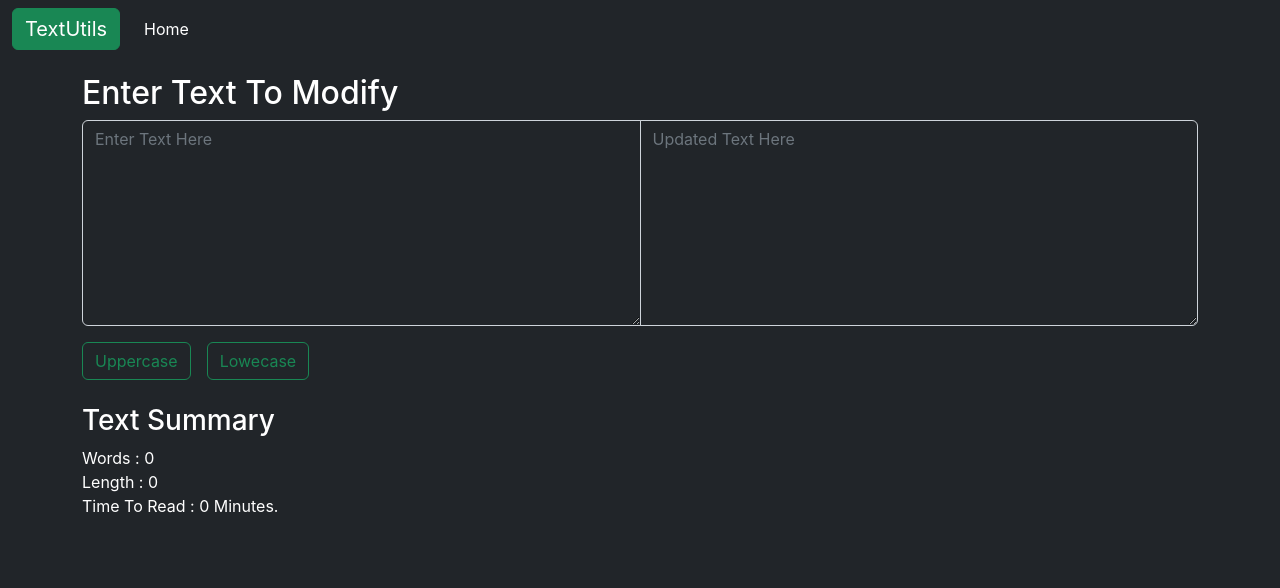
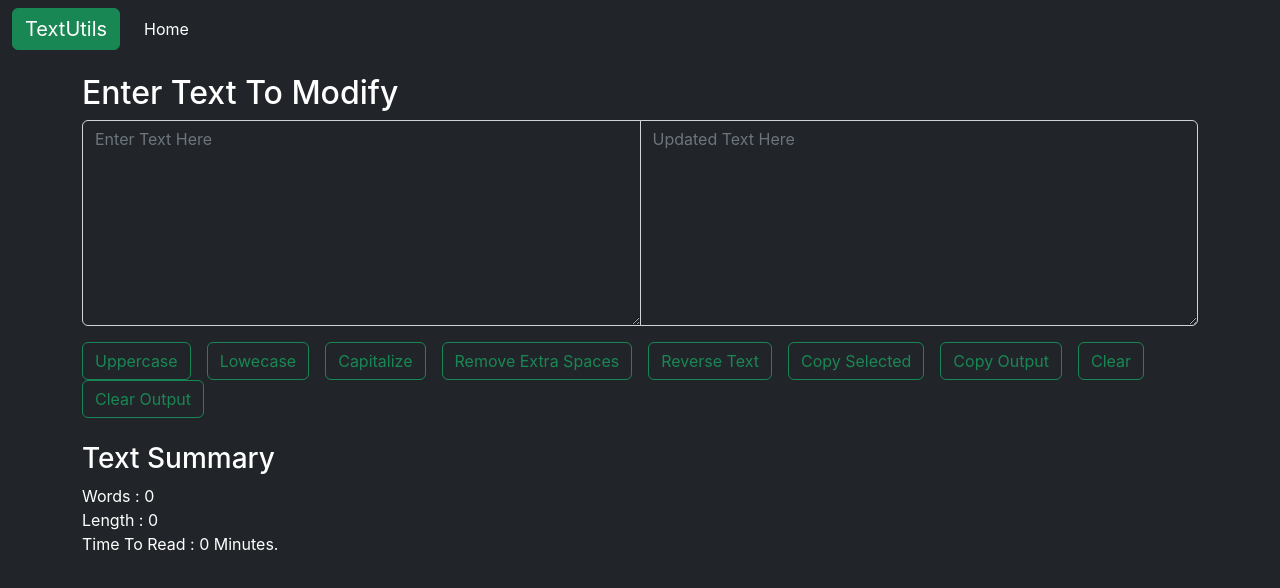
Before and after one commit to prajyot1398/textutils, a React (Create React App) app: page / in a window 1280 px wide. Shown: the top 588 px of the page. Built offline with nearby package versions, Linux system fonts and the light colour scheme.

Commit message:
New Functionalities Added

```diff
--- a/public/index.html
+++ b/public/index.html
@@ -1,5 +1,5 @@
 <!DOCTYPE html>
-<html lang="en" class="bg-dark">
+<html lang="en">
   <head>
     <meta charset="utf-8" />
     <link rel="icon" href="%PUBLIC_URL%/favicon.ico" />
@@ -24,7 +24,7 @@
       work correctly both with client-side routing and a non-root public URL.
       Learn how to configure a non-root public URL by running `npm run build`.
     -->
-    <title>React App</title>
+    <title>TextUtils</title>
     <link href="https://cdn.jsdelivr.net/npm/bootstrap@5.2.0/dist/css/bootstrap.min.css" rel="stylesheet" integrity="sha384-gH2yIJqKdNHPEq0n4Mqa/HGKIhSkIHeL5AyhkYV8i59U5AR6csBvApHHNl/vI1Bx" crossorigin="anonymous">
   </head>
   <body>
--- a/src/components/App.js
+++ b/src/components/App.js
@@ -1,13 +1,22 @@
 
 import Navbar from "./Navbar";
 import TextForm from "./TextForm";
+import {useState} from 'react'
 
 function App() {
+
+  const [bgColor, /*setBgColor*/] = useState({
+    backgroundColor : "RGBA(33,37,41)",
+    height:"auto",
+    overflow:"auto",
+    minHeight: "100vh"
+})
+
   return (
-    <>
+    <div  style={bgColor}>
       <Navbar title="TextUtils"/>
       <TextForm/>
-    </>
+    </div>
   );
 }
 
--- a/src/components/Navbar.js
+++ b/src/components/Navbar.js
@@ -1,9 +1,24 @@
 import PropTypes from 'prop-types'
+//import { useState } from 'react';
+
 
 function Navbar(props) {
+
+    // const [modeText, setModeText] = useState("Enable White Mode")
+
+    // const changeColorMode = () => {
+    //     if(modeText === "Enable White Mode") {
+    //         setModeText("Enable Dark Mode");
+    //         Common.changeColorMode("Enable White Mode");
+    //     } else {
+    //         setModeText("Enable White Mode");
+    //         Common.changeColorMode("Enable Dark Mode");
+    //     }
+    // }
+
     return (
         // <nav className="navbar navbar-expand-lg navbar-dark bg-primary">
-        <nav className="navbar navbar-expand-lg navbar-dark bg-dark">
+        <nav className="navbar navbar-expand-lg navbar-dark">
             <div className="container-fluid">
                 <a className="navbar-brand btn btn-success" href="/">{props.title}</a>
                 <button className="navbar-toggler" type="button" data-bs-toggle="collapse" data-bs-target="/navbarSupportedContent" aria-controls="navbarSupportedContent" aria-expanded="false" aria-label="Toggle navigation">
@@ -19,6 +34,7 @@ function Navbar(props) {
                         <input className="form-control me-2" type="search" placeholder="Search" aria-label="Search"/>
                             <button className="btn btn-outline-success" type="submit">Search</button>
                     </form> */}
+                    {/* <button onClick={changeColorMode} className="d-flex btn btn-outline-success">{modeText}</button> */}
                 </div>
             </div>
         </nav>
--- a/src/components/TextForm.js
+++ b/src/components/TextForm.js
@@ -6,13 +6,119 @@ export default function TextForm() {
   //useState is the hook from react
   const [text1, setText1] = useState();
   const [text2, setText2] = useState();
+  const [textColor, /*setTextColor*/] = useState({
+    color : "white",
+    backgroundColor : "RGBA(33,37,41)"
+  })
 
+  //When Uppercase is clicked
   const onUpperClicked = () => {
-    setText2(text1.toUpperCase())
+    if(checkValidText(text1)) {
+      if(checkValidText(text2) && text1.split(/[ ]+/).join().toLowerCase() === text2.split(" ").join().toLowerCase()) {
+        setText2(text2.toUpperCase());
+      }else {
+        setText2(text1.toUpperCase())
+      }
+    }else {
+      alert("Invalid Input Text !");
+    }
   }
 
+  //When Lowecase is clicked
   const onLowerClicked = () => {
-    setText2(text1.toLowerCase())
+    if(checkValidText(text1)) {
+      if(checkValidText(text2) && text1.split(/[ ]+/).join().toLowerCase() === text2.split(" ").join().toLowerCase()) {
+        setText2(text2.toLowerCase());
+      }else {
+        setText2(text1.toLowerCase())
+      }
+    }else {
+      alert("Invalid Input Text !");
+    }
+  }
+
+  //When Clear is clicked
+  const onClearClicked = () => {
+    setText1("");
+    setText2("");
+  }
+
+  //When Clear Output Clicked
+  const onClearOutputClicked = () => {
+    setText2("");
+  }
+
+  //When Remove Extra Spaces Is Clicked
+  const onRemoveExtraSpaces = () => {
+    if(checkValidText(text1)) {
+      setText2(text1.split(/[ ]+/).join(" "));
+    }else {
+      alert("Invalid Input Text !");
+    }
+  }
+
+  //copy the selected content, if not selected whole
+  const onCopySelected = () => {
+    let textForm = document.getElementById("inpTextArea");
+    if (textForm.selectionStart !== undefined && textForm.selectionStart !== textForm.selectionEnd) {
+      navigator.clipboard.writeText(textForm.value.substring(textForm.selectionStart, textForm.selectionEnd));
+    }else {
+      textForm.select();
+      navigator.clipboard.writeText(textForm.value);
+    }
+  }
+
+  //Copy whole output
+  const onCopyOutput = () => {
+    document.getElementById("opTextArea").select();
+    navigator.clipboard.writeText(text2);
+  }
+
+  //Add Search Count For Word.
+
+  //Capitalize first letter.
+  const onCapitalizeFirstLetter = () => {
+    if(checkValidText(text1)) {
+      let text = "";
+      if(checkValidText(text2) && text1.split(/[ ]+/).join().toLowerCase() === text2.split(" ").join().toLowerCase()) {
+        text = text2.toLowerCase();
+      }else {
+        text = text1.toLowerCase();
+      }
+      let textArr = text.split(/[ ]+/);
+      let newText = "";
+      textArr.forEach((e) => {
+        e = e.charAt(0).toUpperCase()+e.slice(1);
+        newText = newText+e+" ";
+      })
+      setText2(newText);
+    }else {
+      alert("Invalid Input Text !");
+    }
+  }
+
+  const reverseString = (str) => {
+    let str1 = [];
+    if(checkValidText(str)) {
+
+      for (let i=str.length-1; i >= 0 ; i--) {
+        str1.push(str.charAt(i));
+      }
+    }
+    return str1.join("");
+  }
+
+  //Reverse String
+  const onReverseText = () => {
+    if(checkValidText(text1)) {
+      if(checkValidText(text2) && text1.toLowerCase() !== reverseString(String(text2)).toLowerCase()) {
+        setText2(reverseString(String(text2)));
+      }else {
+        setText2(reverseString(String(text1)));
+      }
+    }else {
+      alert("Invalid Input Text !");
+    }
   }
 
   const onInpChanged = (event) => {
@@ -21,31 +127,48 @@ export default function TextForm() {
         setText2("");
     }
   }
+
+  const onOpChanged = (event) => {
+    if(!checkValidText(text1)) {
+      setText2("")
+      event.target.value = "";
+    }
+  }
+
+  const checkValidText = (text) => text !== undefined && text !== null && text.trim() !== ""
+
   return (
     <div className="container">
-        <h2 className="mt-3 text-bg-dark">Enter Text To Modify</h2>
+        <h2 className="mt-3" style={textColor}>Enter Text To Modify</h2>
         <div className="mt-1 mb-3">
             <div className="input-group">
-                <textarea className="form-control bg-dark text-bg-dark"
+                <textarea className="form-control"
                     id="inpTextArea" rows="8" placeholder="Enter Text Here"
                     onChange={onInpChanged}
-                    value={text1}/>
-                <textarea className="form-control bg-dark text-bg-dark"
+                    value={text1} style={textColor}/>
+                <textarea className="form-control" style={textColor} onChange={onOpChanged}
                     id="opTextArea" rows="8" placeholder="Updated Text Here" value={text2}/>
             </div>
         </div>
         <button className="btn btn-outline-success me-3" onClick={onUpperClicked}>Uppercase</button>
         <button className="btn btn-outline-success me-3" onClick={onLowerClicked}>Lowecase</button>
+        <button className="btn btn-outline-success me-3" onClick={onCapitalizeFirstLetter}>Capitalize</button>
+        <button className="btn btn-outline-success me-3" onClick={onRemoveExtraSpaces}>Remove Extra Spaces</button>
+        <button className="btn btn-outline-success me-3" onClick={onReverseText}>Reverse Text</button>
+        <button className="btn btn-outline-success me-3" onClick={onCopySelected}>Copy Selected</button>
+        <button className="btn btn-outline-success me-3" onClick={onCopyOutput}>Copy Output</button>
+        <button className="btn btn-outline-success me-3" onClick={onClearClicked}>Clear</button>
+        <button className="btn btn-outline-success me-3" onClick={onClearOutputClicked}>Clear Output</button>
 
         <div>
-            <h3 className="mt-4 text-bg-dark">Text Summary</h3>
-            <p className="text-bg-dark">
-                Words : {text1 ? text1.split(" ").length : 0} <br></br>
-                Length : {text1 ? text1.length : 0}<br></br>
-                Time To Read : {text1 ? text1.split(" ").length*0.0076 : 0} Minutes.
+            <h3 className="mt-4" style={textColor}>Text Summary</h3>
+            <p style={textColor}>
+                Words : {checkValidText(text1) ? text1.split(/[ ]+/).join(" ").trim().split(" ").length : 0} <br></br>
+                Length : {checkValidText(text1) ? text1.split(/[ ]+/).join(" ").trim().length : 0}<br></br>
+                Time To Read : {checkValidText(text1) ? text1.split(/[ ]+/).join(" ").trim().split(" ").length*0.0076 : 0} Minutes.
             </p>
-            {text1 !== undefined && text1 !== "" && <h4 className="text-bg-dark">Preview</h4>}
-            {text1 !== undefined && text1 !== "" && <p className="text-bg-dark">{text1}</p>}
+            {checkValidText(text1) && <h4 style={textColor}>Prview</h4>}
+            {checkValidText(text1) && <p style={textColor}>{text1}</p>}
         </div>
     </div>
   )
--- a/src/index.js
+++ b/src/index.js
@@ -7,7 +7,7 @@ import reportWebVitals from './reportWebVitals';
 const root = ReactDOM.createRoot(document.getElementById('root'));
 
 root.render(
-  <div className="bg-dark">
+  <div>
   <React.StrictMode>
     <App />
   </React.StrictMode>
```
Also changed, not shown: src/components/About.js (added, +9 -0 lines).
